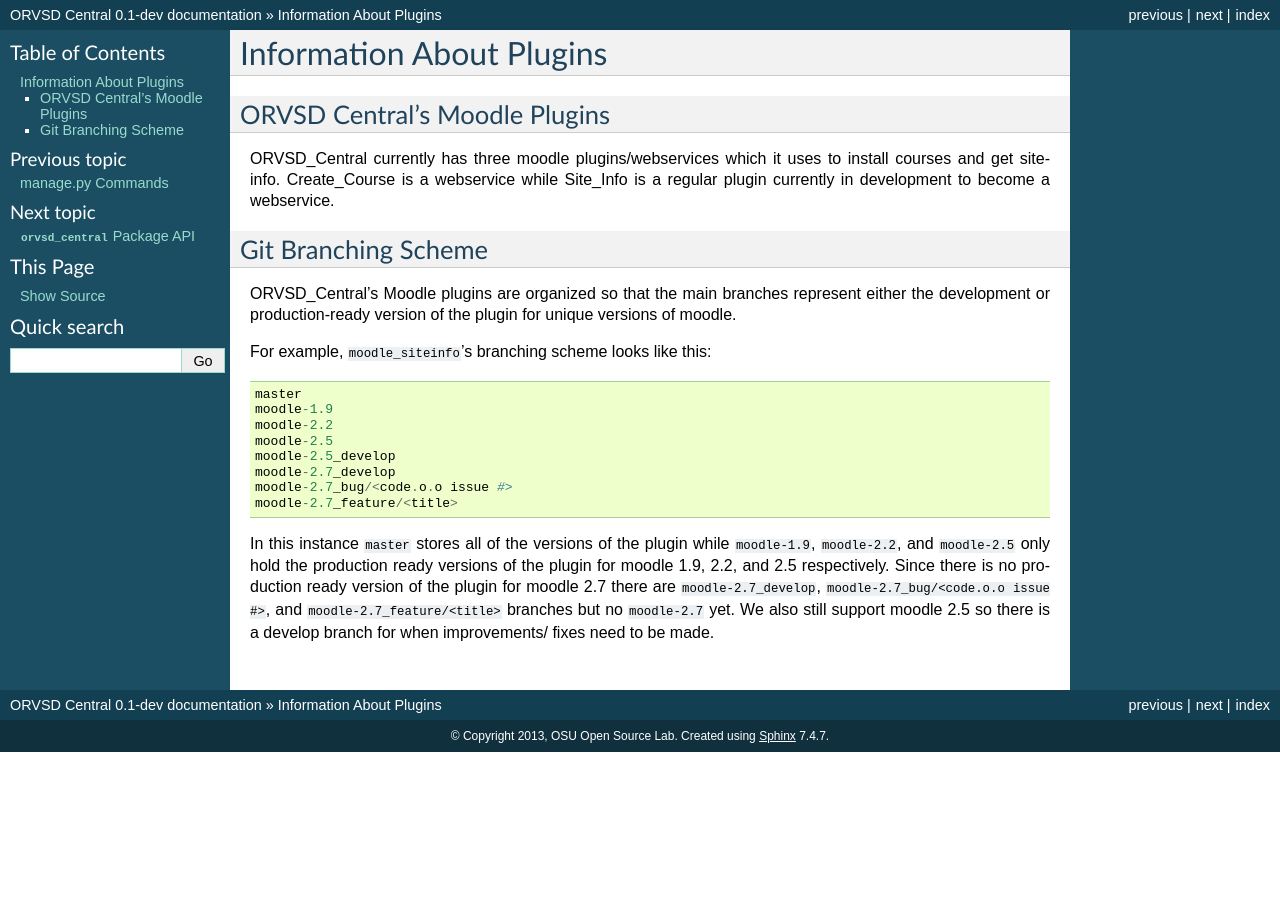
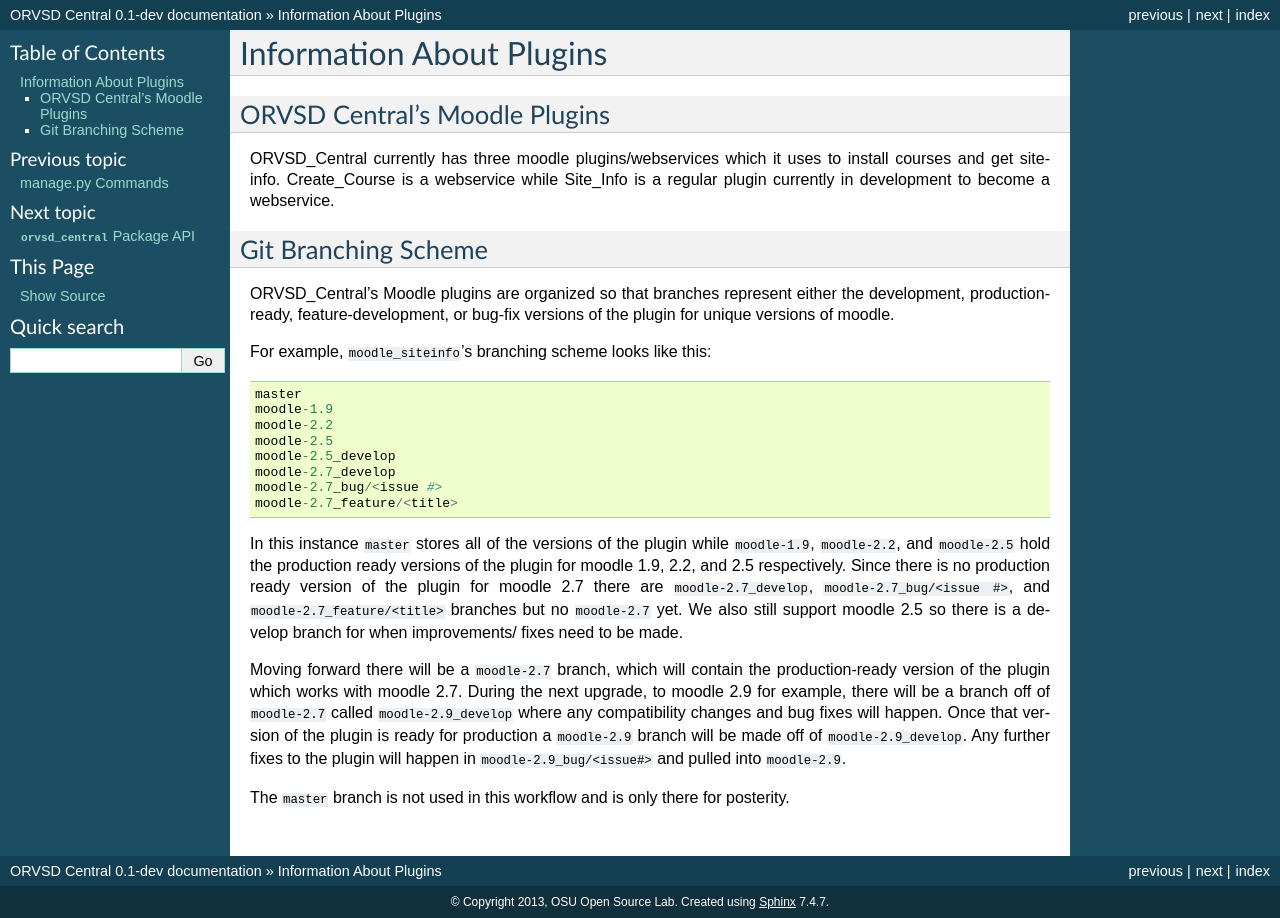
Before and after one commit to osuosl/orvsd_central, a Sphinx documentation site: the page built from docs/source/plugins.rst, in a window 1280 px wide. Built offline with Sphinx 7.4.7, drawn with Linux system fonts in a browser that asks for light colours; pages that are not in the unit, such as notebooks, are missing from menus.

Commit message:
Added guidelines for how to branch moving forward.
Added how to branch moving forward (eg 2.9_develop is branched off of
2.7 branch, 2.9 branch is off of 2.9_develop).

Clarified that master does not serve a purpose since we changed our
workflow.

```diff
--- a/docs/source/plugins.rst
+++ b/docs/source/plugins.rst
@@ -8,14 +8,14 @@
 Site_Info is a regular plugin currently in development to become a
 webservice.
 
-.. There should be information about each of the plugins individually in this
-   part of the documentation.
+.. TODO There should be information about each of the plugins individually in
+   this part of the documentation.
 
 Git Branching Scheme
 --------------------
-ORVSD_Central's Moodle plugins are organized so that the main branches
-represent either the development or production-ready version of the plugin for
-unique versions of moodle.
+ORVSD_Central's Moodle plugins are organized so that branches represent either
+the development, production-ready, feature-development, or bug-fix versions of
+the plugin for unique versions of moodle.
 
 For example, ``moodle_siteinfo``'s branching scheme looks like this::
 
@@ -25,14 +25,26 @@
       moodle-2.5
       moodle-2.5_develop
       moodle-2.7_develop
-      moodle-2.7_bug/<code.o.o issue #>
+      moodle-2.7_bug/<issue #>
       moodle-2.7_feature/<title>
 
 In this instance ``master`` stores all of the versions of the plugin while
-``moodle-1.9``, ``moodle-2.2``, and ``moodle-2.5`` only hold the production
-ready versions of the plugin for moodle 1.9, 2.2, and 2.5 respectively. Since
-there is no production ready version of the plugin for moodle 2.7 there are
-``moodle-2.7_develop``, ``moodle-2.7_bug/<code.o.o issue #>``, and
+``moodle-1.9``, ``moodle-2.2``, and ``moodle-2.5`` hold the production ready
+versions of the plugin for moodle 1.9, 2.2, and 2.5 respectively. Since there
+is no production ready version of the plugin for moodle 2.7 there are
+``moodle-2.7_develop``, ``moodle-2.7_bug/<issue #>``, and
 ``moodle-2.7_feature/<title>`` branches but no ``moodle-2.7`` yet. We also
 still support moodle 2.5 so there is a develop branch for when improvements/
 fixes need to be made.
+
+Moving forward there will be a ``moodle-2.7`` branch, which will contain the
+production-ready version of the plugin which works with moodle 2.7. During the
+next upgrade, to moodle 2.9 for example, there will be a branch off of
+``moodle-2.7`` called ``moodle-2.9_develop`` where any compatibility changes
+and bug fixes will happen. Once that version of the plugin is ready for
+production a ``moodle-2.9`` branch will be made off of ``moodle-2.9_develop``.
+Any further fixes to the plugin will happen in  ``moodle-2.9_bug/<issue#>`` and
+pulled into ``moodle-2.9``.
+
+The ``master`` branch is not used in this workflow and is only there for
+posterity.
```
